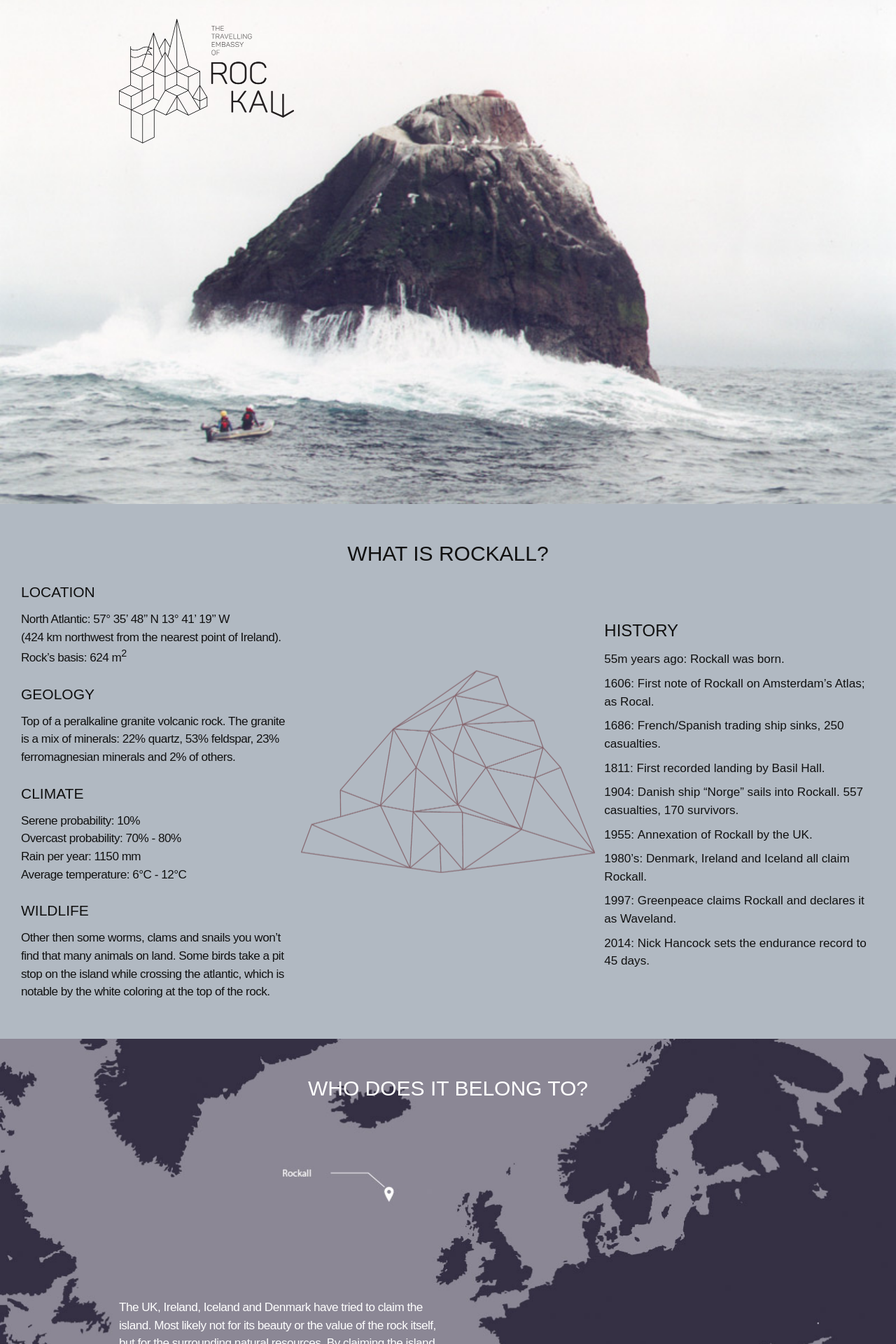
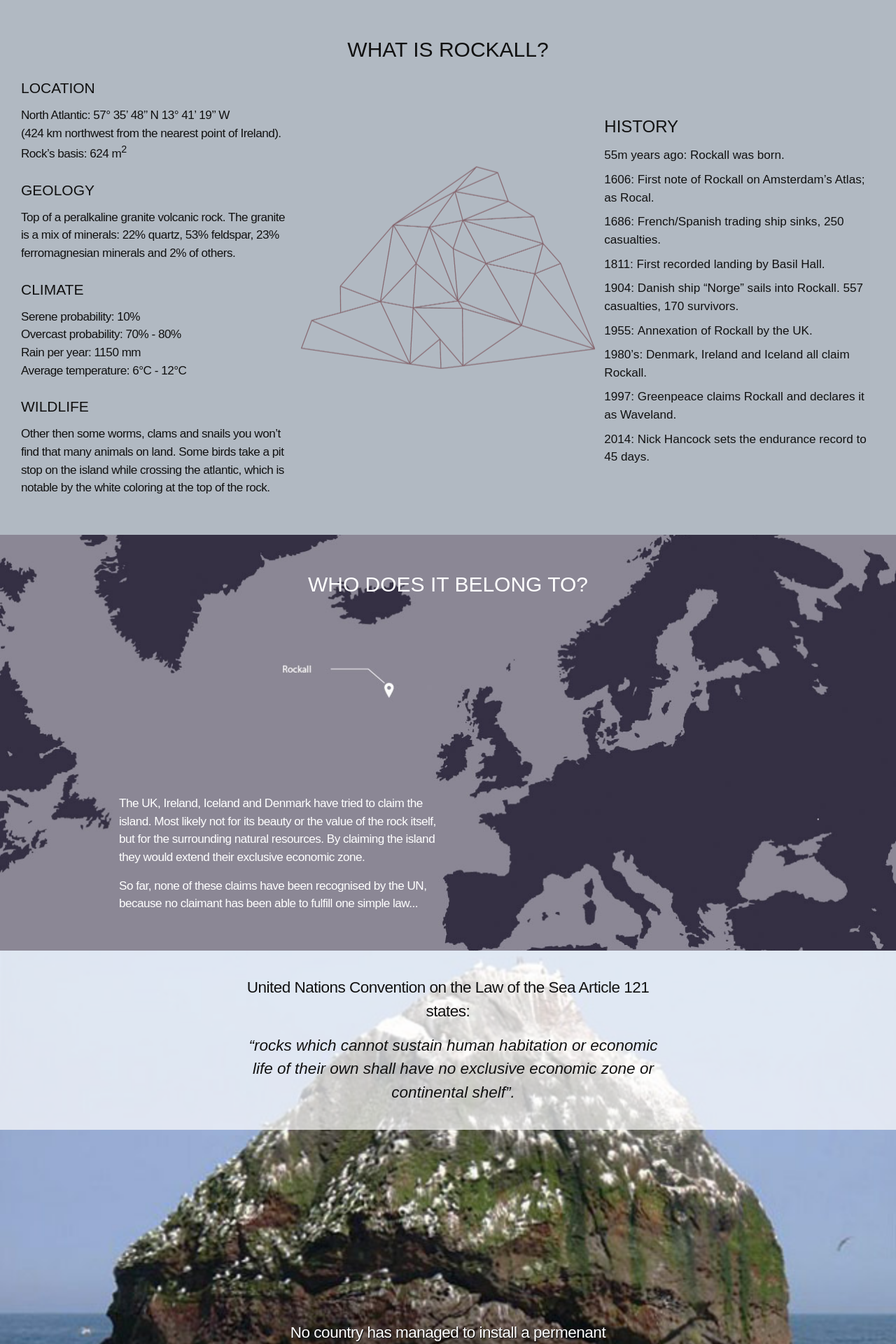
Before and after one commit to rockall-festival/rockall-festival.github.io, a Jekyll site: the page built from story.html, in a window 1280 px wide. Shown: the top 1920 px of the page at 70% size. Built offline with Jekyll 4.4.1, drawn with Linux system fonts in a browser that asks for light colours.

Commit message:
Tweak margins; remove splash from story page
Signed-off-by: Peter Hartree <web@peterhartree.co.uk>

```diff
--- a/index.html
+++ b/index.html
@@ -48,7 +48,7 @@ layout: home
       </div>
     </div>
 
-    <div class="row margin-top-small margin-bottom-larger">
+    <div class="row margin-top-small">
       <div class="col-sm-12 col-md-8 col-md-offset-2">
         <p>We’re hard at work on the programme for the summer festival. We're actively looking for ideas, collaborators, volunteers, partners and performers (and funding!).</p>
 
--- a/story.html
+++ b/story.html
@@ -2,22 +2,6 @@
 layout: home
 permalink: /story/
 ---
-
-<div id="splash" class="wrap wrap-splash wrap-screen-height">
-  <div class="container">
-    <div class="row">
-      <div class="col-sm-12">
-        <div class="splash-logo margin-top">
-          <img src="/img/rockall-logo-black-500px.png" alt="The Travelling Embassy of Rockall logo">
-        </div>
-      </div>
-    </div>
-  </div>
-  <!--
-    Photo credit: "Rockall - a bit of swell" by Lester Haines (<a href="https://www.flickr.com/photos/lesterhaines/8492780930/in/album-72157632810132173/" target="_blank">source</a>)
-  -->
-</div>
-
 
 <div class="wrap wrap-what-is-rockall padding-top-larger padding-bottom-larger">
   <img id="rockall-diagram" src="/img/rockall-diagram.png">
```
